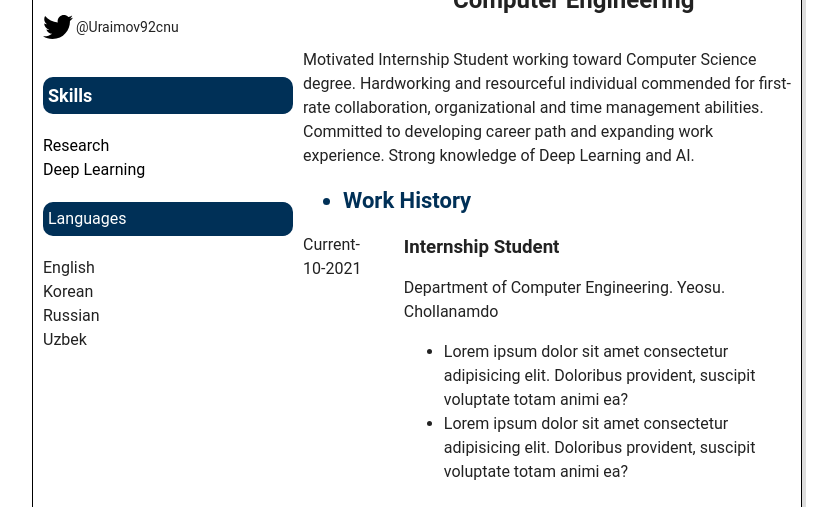
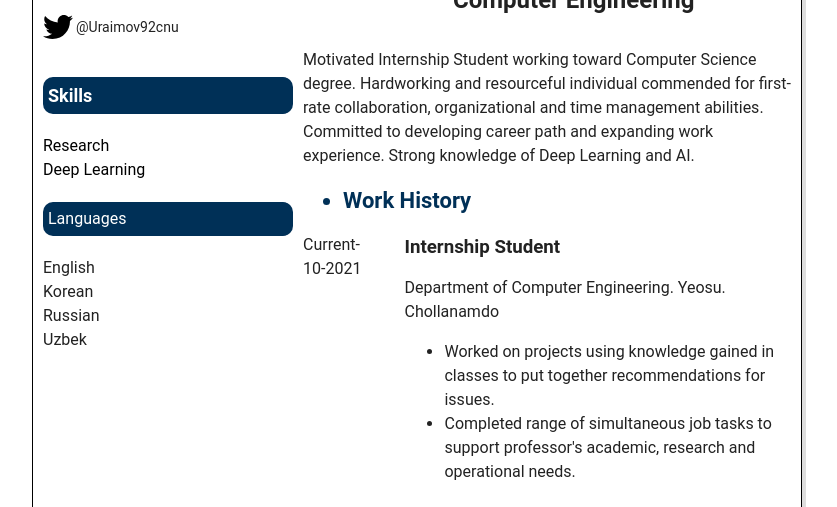
Before and after one commit to ortigaliev/uraimov-cv, a plain HTML site: page index.html in a window 1280 px wide. Shown: the part 293-800 px from the top of the page, without its empty margins (223-1060 px from the left). Drawn offline with Linux system fonts and the light colour scheme.

Commit message:
Add work experiace

```diff
--- a/index.html
+++ b/index.html
@@ -53,8 +53,8 @@
           <h3 class="internship-header">Internship Student</h3>
           <p class="internship-current-department">Department of Computer Engineering. Yeosu. Chollanamdo</p>
           <ul class="internship-projects-list">
-            <li class="internship-projects-item">Lorem ipsum dolor sit amet consectetur adipisicing elit. Doloribus provident, suscipit voluptate totam animi ea?</li>
-            <li class="internship-projects-item">Lorem ipsum dolor sit amet consectetur adipisicing elit. Doloribus provident, suscipit voluptate totam animi ea?</li>
+            <li class="internship-projects-item">Worked on projects using knowledge gained in classes to put together recommendations for issues.</li>
+            <li class="internship-projects-item">Completed range of simultaneous job tasks to support professor's academic, research and operational needs.</li>
           </ul>
         </div>
       </div>
```
